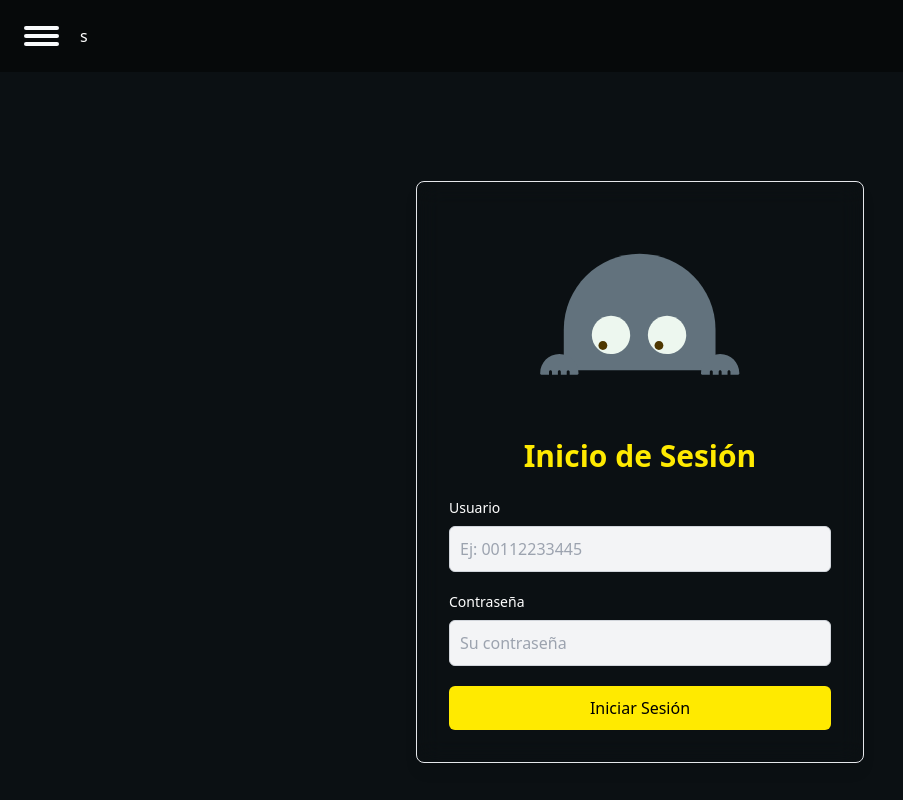
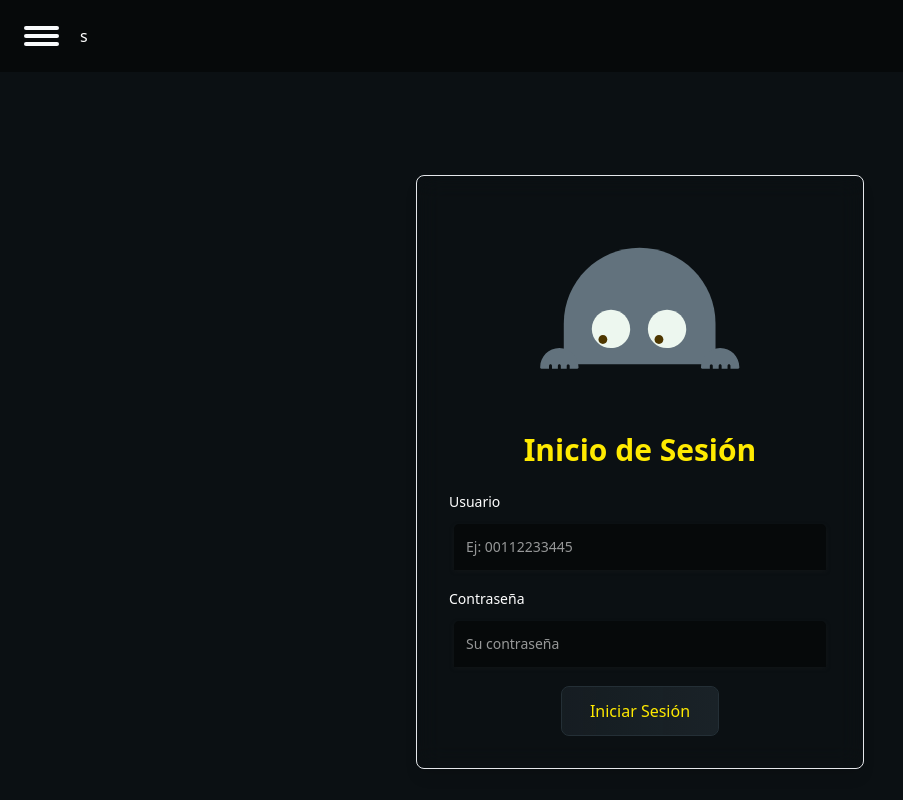
Before and after one commit to rodnye/inf-cujae-website, a Next.js app: page /login in a window 1280 px wide. Shown: the top 800 px of the page, without its empty margins (0-903 px from the left). Built offline with nearby package versions, Linux system fonts and the light colour scheme.

Commit message:
feat: refactor login page to use TextField and Button components

```diff
--- a/src/app/(main)/login/page.tsx
+++ b/src/app/(main)/login/page.tsx
@@ -3,7 +3,9 @@
 import { useState } from 'react';
 import { useRouter } from 'next/navigation';
 import Lottie from 'lottie-react';
-import orcaMascotAnimation from '@/assets/orca_mascot.json'; // Ajusta la ruta
+import orcaMascotAnimation from '@/assets/orca_mascot.json';
+import { TextField } from '@/components/inputs/TextField';
+import { Button } from '@/components/buttons/Button';
 
 export default function LoginPage() {
   const [cid, setCid] = useState('');
@@ -72,13 +74,12 @@ export default function LoginPage() {
               >
                 Usuario
               </label>
-              <input
-                id="cid"
+              <TextField
+                placeholder="Ej: 00112233445"
+                value={cid}
+                onChange={setCid}
                 type="text"
-                value={cid}
-                onChange={(e) => setCid(e.target.value)}
-                className="focus:ring-secondary/50 block w-full rounded-md border border-gray-300 bg-gray-100 p-2.5 text-gray-900 backdrop-blur-sm focus:border-secondary focus:outline-none focus:ring-2"
-                placeholder="Ej: 00112233445"
+                name="cid"
                 minLength={11}
                 required
               />
@@ -91,23 +92,18 @@ export default function LoginPage() {
               >
                 Contraseña
               </label>
-              <input
-                id="password"
+              <TextField
+                placeholder="Su contraseña"
+                value={pass}
+                onChange={setPass}
                 type="password"
-                value={pass}
-                onChange={(e) => setPass(e.target.value)}
-                className="focus:ring-secondary/50 block w-full rounded-md border border-gray-300 bg-gray-100 p-2.5 text-gray-900 backdrop-blur-sm focus:border-secondary focus:outline-none focus:ring-2"
-                placeholder="Su contraseña"
+                name="password"
                 minLength={6}
                 required
               />
             </div>
-
-            <button
-              type="submit"
-              disabled={isLoading}
-              className="hover:bg-secondary/90 focus:ring-secondary/50 w-full rounded-md bg-secondary p-2.5 text-black transition-colors focus:outline-none focus:ring-2 disabled:opacity-70"
-            >
+            <div className="flex justify-center">
+              <Button onClick={handleSubmit} disabled={isLoading}>
                 {isLoading ? (
                   <div className="flex items-center justify-center">
                     <div className="mr-2 h-4 w-4 animate-spin rounded-full border-2 border-white border-t-transparent"></div>
@@ -116,7 +112,8 @@ export default function LoginPage() {
                 ) : (
                   'Iniciar Sesión'
                 )}
-            </button>
+              </Button>
+            </div>
           </form>
         </div>
       </div>
--- a/src/components/buttons/Button.tsx
+++ b/src/components/buttons/Button.tsx
@@ -5,7 +5,8 @@ interface ButtonProps {
   children: React.ReactNode;
   to?: string;
   icon?: React.ReactNode;
-  onClick?: () => void;
+  disabled?: boolean;
+  onClick?: (e: React.FormEvent) => void;
 }
 
 interface ScrollButtonProps {
@@ -21,6 +22,7 @@ export const Button: React.FC<ButtonProps> = ({
   to,
   children,
   icon,
+  disabled,
   onClick,
 }) => {
   const router = useRouter();
@@ -29,6 +31,7 @@ export const Button: React.FC<ButtonProps> = ({
     <button
       onClick={onClick || (() => to && router.push(to))}
       className="relative overflow-hidden rounded-lg border border-[#36454F]/60 px-7 py-3 font-medium text-[#FFEA00] transition-all duration-300 hover:border-[#FFEA00]/40 hover:shadow-lg hover:shadow-[#FFEA00]/20 focus:outline-none focus:ring-2 focus:ring-[#FFEA00]/50 active:scale-95"
+      disabled={disabled}
     >
       <div className="relative z-10 flex items-center transition-colors duration-300 group-hover:text-white">
         {icon && <span className="pr-3">{icon}</span>}
--- a/src/components/inputs/TextField.tsx
+++ b/src/components/inputs/TextField.tsx
@@ -11,6 +11,7 @@ interface Props {
   required?: boolean;
   rows?: number;
   disabled?: boolean;
+  minLength?: number;
 }
 
 export const TextField: React.FC<Props> = ({
@@ -23,6 +24,7 @@ export const TextField: React.FC<Props> = ({
   required,
   rows = 1,
   disabled = false,
+  minLength,
 }) => {
   return (
     <div className={styles.container + ' ' + className}>
@@ -35,6 +37,7 @@ export const TextField: React.FC<Props> = ({
           onChange={(e) => onChange(e.target.value)}
           rows={rows}
           required={required}
+          minLength={minLength}
         />
       ) : (
         <input
@@ -46,6 +49,7 @@ export const TextField: React.FC<Props> = ({
           type={type}
           required={required}
           disabled={disabled}
+          minLength={minLength}
         />
       )}
     </div>
```
Lines whose indentation alone changed are shown as unchanged.
